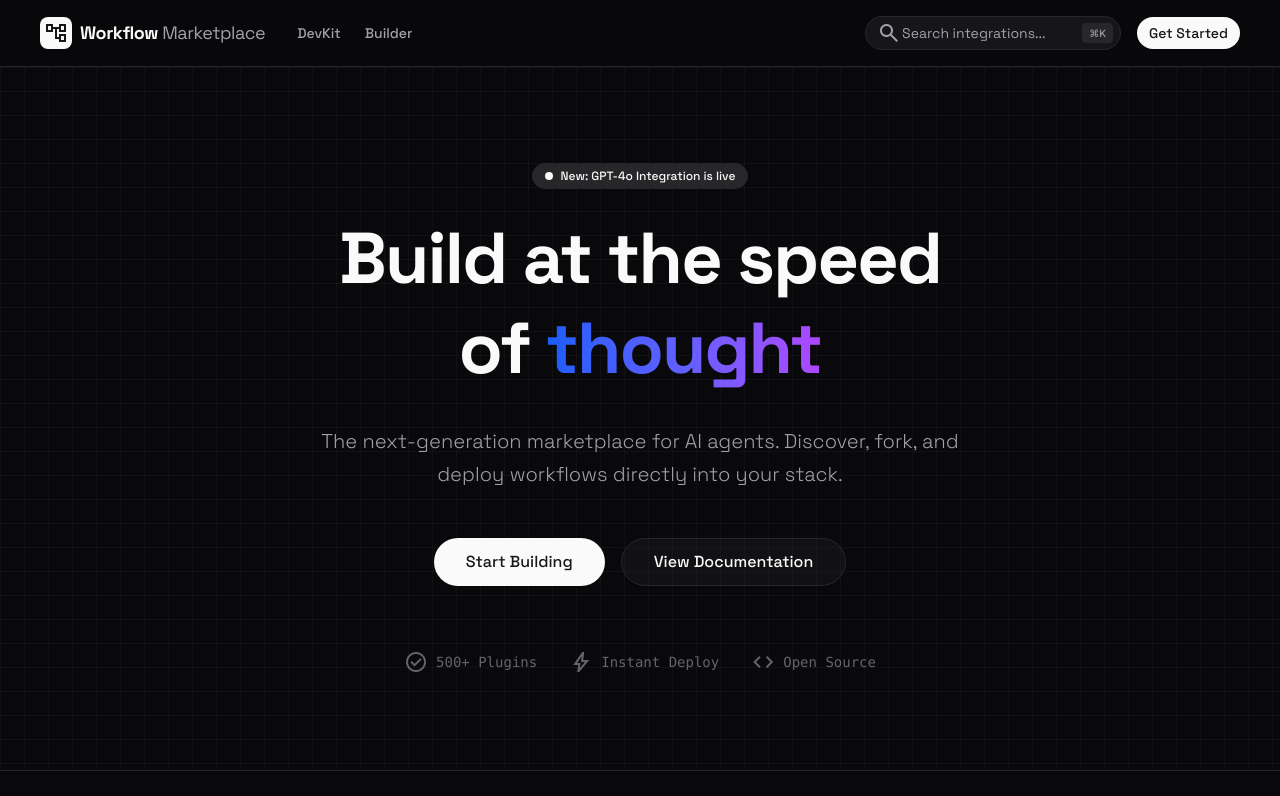
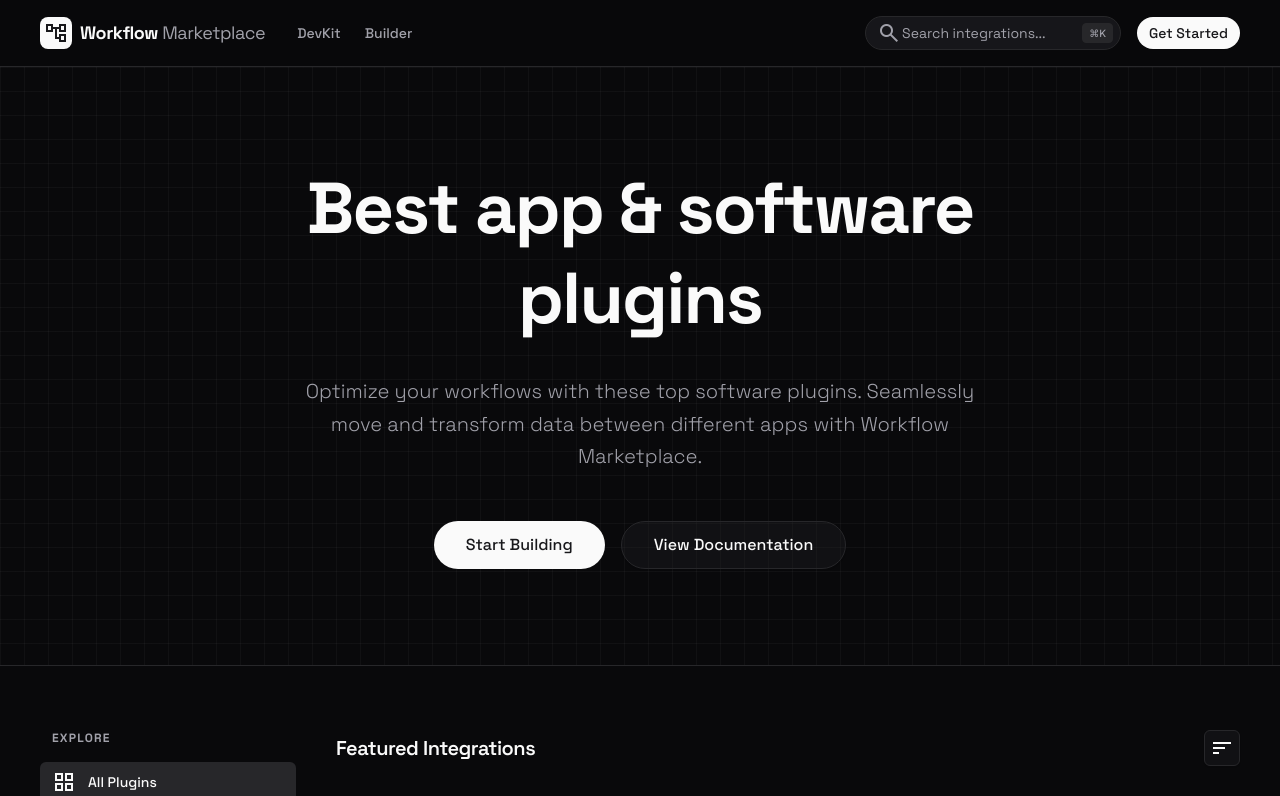
Before and after one commit to emulienfou/useworkflow-marketplace, a Next.js app: page / in a window 1280 px wide. Shown: the top 796 px of the page. Built offline with nearby package versions, Linux system fonts and the light colour scheme.

Commit message:
Hero update

```diff
--- a/src/components/home/hero-section.tsx
+++ b/src/components/home/hero-section.tsx
@@ -9,23 +9,11 @@ export function HeroSection() {
       <div className="@container max-w-6xl mx-auto relative z-10">
         <div className="flex flex-col gap-8 items-center justify-center text-center">
           <div className="flex flex-col gap-6 max-w-4xl">
-            <div className="inline-flex mx-auto items-center gap-2 px-3 py-1 rounded-full bg-secondary border border-border text-xs font-medium text-secondary-foreground">
-              <span className="relative flex h-2 w-2">
-                <span className="animate-ping absolute inline-flex h-full w-full rounded-full bg-primary opacity-75"></span>
-                <span className="relative inline-flex rounded-full h-2 w-2 bg-primary"></span>
-              </span>
-              New: GPT-4o Integration is live
-            </div>
             <h1 className="text-5xl md:text-7xl font-bold leading-tight tracking-tight text-foreground pb-2">
-              Build at the speed
-              <br /> of{" "}
-              <span className="text-transparent bg-clip-text bg-gradient-to-r from-blue-600 via-indigo-500 to-purple-500">
-                thought
-              </span>
+              Best app & software plugins
             </h1>
             <p className="text-muted-foreground text-lg md:text-xl font-light max-w-2xl mx-auto leading-relaxed">
-              The next-generation marketplace for AI agents. Discover, fork, and
-              deploy workflows directly into your stack.
+              Optimize your workflows with these top software plugins. Seamlessly move and transform data between different apps with Workflow Marketplace.
             </p>
           </div>
 
@@ -38,22 +26,22 @@ export function HeroSection() {
             </Button>
           </div>
 
-          <div className="flex flex-wrap justify-center gap-8 pt-8 opacity-60">
-            <span className="text-muted-foreground text-sm font-mono flex items-center gap-2">
-              <span className="material-symbols-outlined text-base">
-                check_circle
-              </span>{" "}
-              500+ Plugins
-            </span>
-            <span className="text-muted-foreground text-sm font-mono flex items-center gap-2">
-              <span className="material-symbols-outlined text-base">bolt</span>{" "}
-              Instant Deploy
-            </span>
-            <span className="text-muted-foreground text-sm font-mono flex items-center gap-2">
-              <span className="material-symbols-outlined text-base">code</span>{" "}
-              Open Source
-            </span>
-          </div>
+          {/*<div className="flex flex-wrap justify-center gap-8 pt-8 opacity-60">*/}
+          {/*  <span className="text-muted-foreground text-sm font-mono flex items-center gap-2">*/}
+          {/*    <span className="material-symbols-outlined text-base">*/}
+          {/*      check_circle*/}
+          {/*    </span>{" "}*/}
+          {/*    500+ Plugins*/}
+          {/*  </span>*/}
+          {/*  <span className="text-muted-foreground text-sm font-mono flex items-center gap-2">*/}
+          {/*    <span className="material-symbols-outlined text-base">bolt</span>{" "}*/}
+          {/*    Instant Deploy*/}
+          {/*  </span>*/}
+          {/*  <span className="text-muted-foreground text-sm font-mono flex items-center gap-2">*/}
+          {/*    <span className="material-symbols-outlined text-base">code</span>{" "}*/}
+          {/*    Open Source*/}
+          {/*  </span>*/}
+          {/*</div>*/}
         </div>
       </div>
     </div>
```
